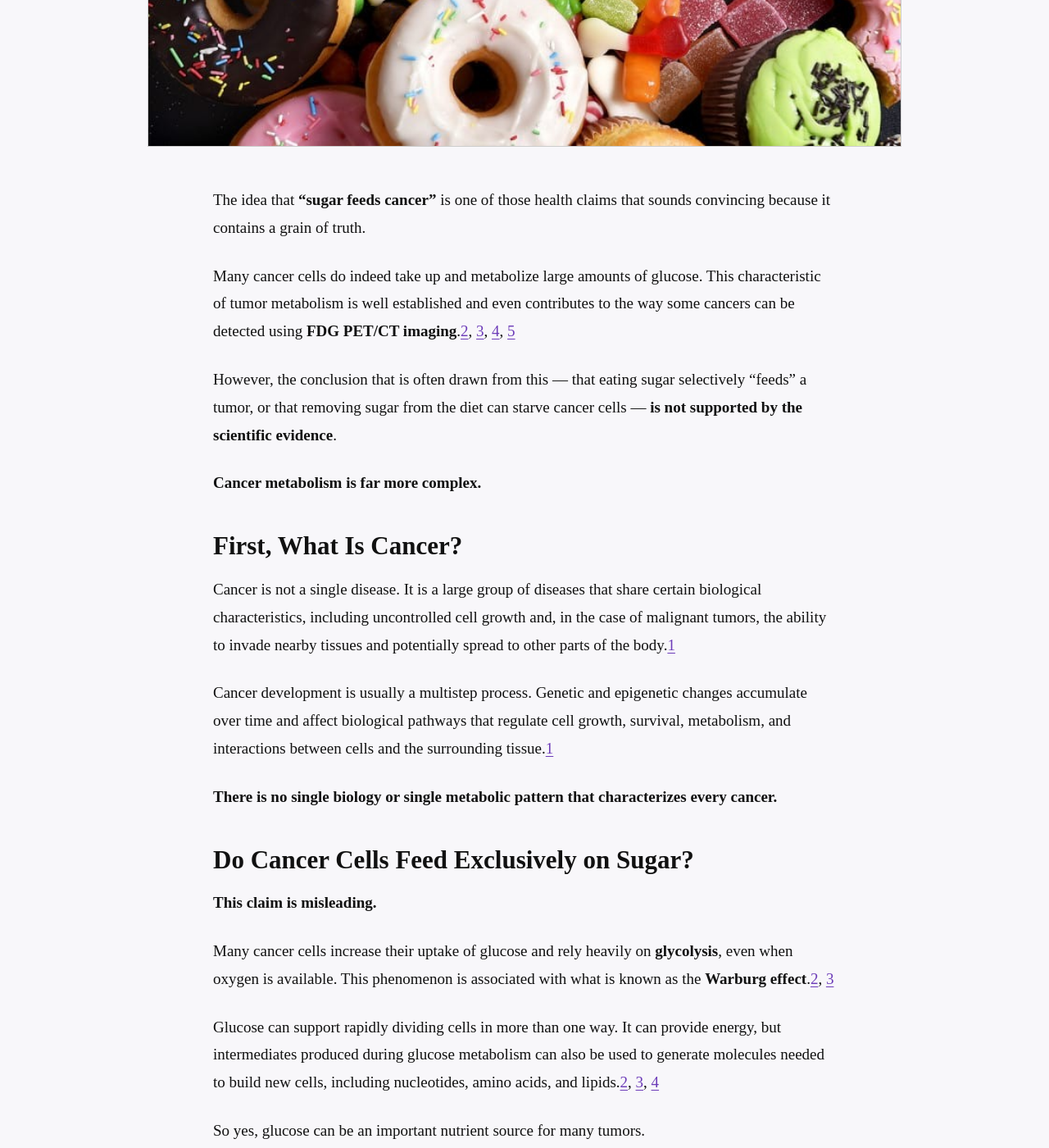
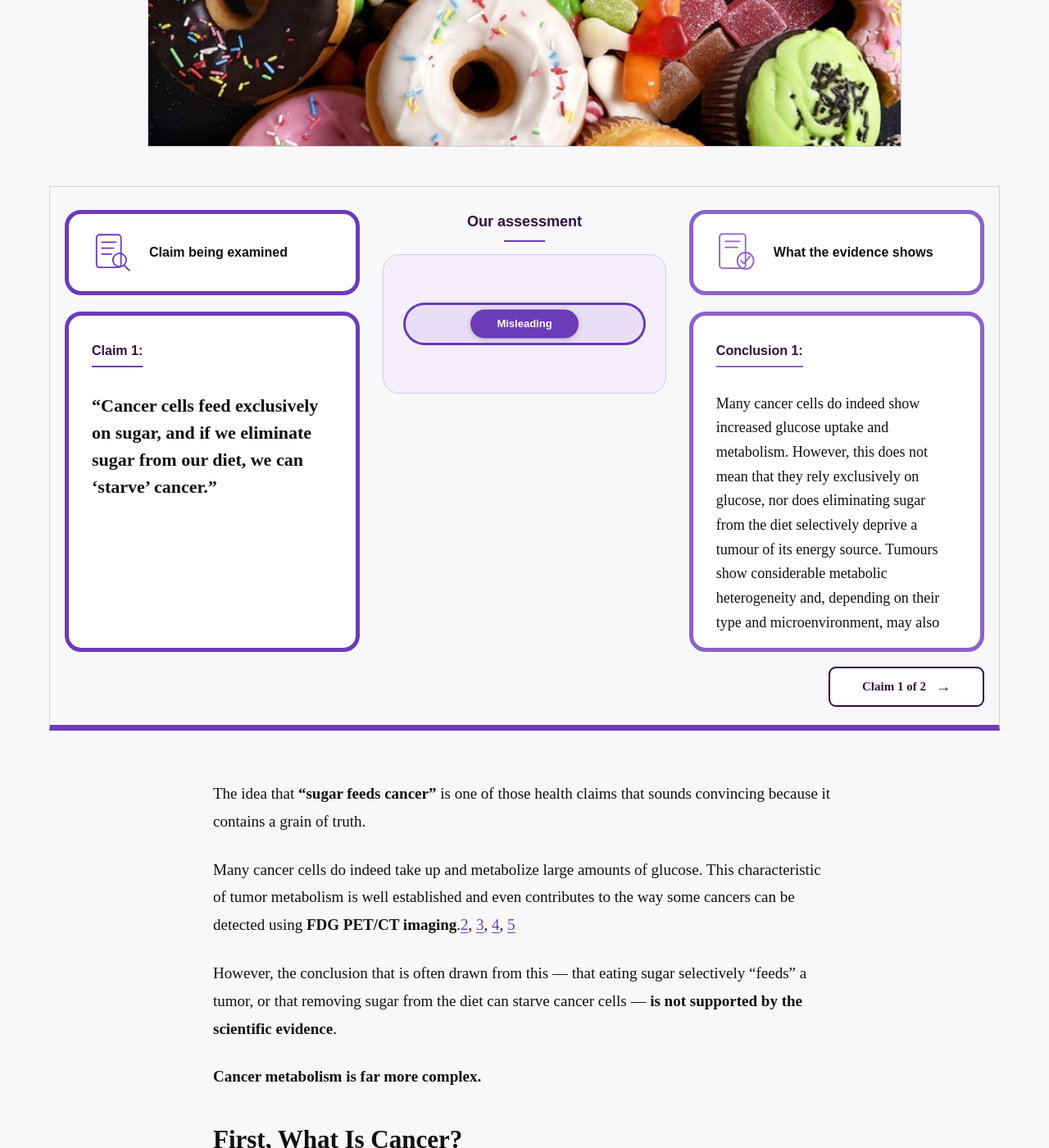
Before and after one commit to BiomedFacts/BiomedFacts, a Jekyll site: the page built from en/_posts/2026-09-14-sugar-and-cancer-what-does-the-scientific-evidence-show.md, in a window 1280 px wide and 1400 px high, scrolled down 885 px. Shown: the whole window at 82% size. Built offline with Jekyll 4.4.1, drawn with Linux system fonts in a browser that asks for light colours; comment, search, counter and statistics services are not loaded.

Commit message:
Update en/_posts/2026-09-14-sugar-and-cancer-what-does-the-scientific-evidence-show.md (via Pages CMS)

```diff
--- a/en/_posts/2026-09-14-sugar-and-cancer-what-does-the-scientific-evidence-show.md
+++ b/en/_posts/2026-09-14-sugar-and-cancer-what-does-the-scientific-evidence-show.md
@@ -11,6 +11,37 @@ featured: false
 seo_title: Does Sugar Feed Cancer? Can Ketogenic Diets Help?
 seo_description: Does sugar really feed cancer? Learn what the evidence shows
   about glucose, tumor metabolism, PET/CT scans, and ketogenic diets.
+fact_checks:
+  - claim: “Cancer cells feed exclusively on sugar, and if we eliminate sugar from
+      our diet, we can ‘starve’ cancer.”
+    verdict: Misleading
+    conclusion: >-
+      Many cancer cells do indeed show increased glucose uptake and metabolism.
+      However, this does not mean that they rely exclusively on glucose, nor
+      does eliminating sugar from the diet selectively deprive a tumour of its
+      energy source. Tumours show considerable metabolic heterogeneity and,
+      depending on their type and microenvironment, may also use other
+      substrates, including glutamine, fatty acids, and lactate.
+
+
+      At the same time, the body maintains blood glucose levels even when
+      carbohydrate intake is restricted. There is insufficient clinical evidence
+      to show that eliminating sugar from the diet can “starve” or treat an
+      existing cancer.
+  - claim: “PET/CT scans use ‘sugar’ to detect cancer, so this proves that cancer
+      feeds on sugar.”
+    verdict: Misleading
+    conclusion: >-
+      FDG PET/CT uses 18F-FDG, a radioactive glucose analogue, because many
+      tumours have increased glucose uptake. However, FDG uptake is not specific
+      to cancer: it can also occur in normal tissues, as well as in areas of
+      inflammation, infection, and tissue healing. In addition, not all cancers
+      show high FDG uptake.
+
+
+      Therefore, PET/CT demonstrates that certain tumours have increased glucose
+      metabolism; it does not prove that they survive exclusively on the sugar
+      we consume or that avoiding sugar can “starve” them.
 ---
 The idea that **“sugar feeds cancer”** is one of those health claims that sounds convincing because it contains a grain of truth.
 
```
